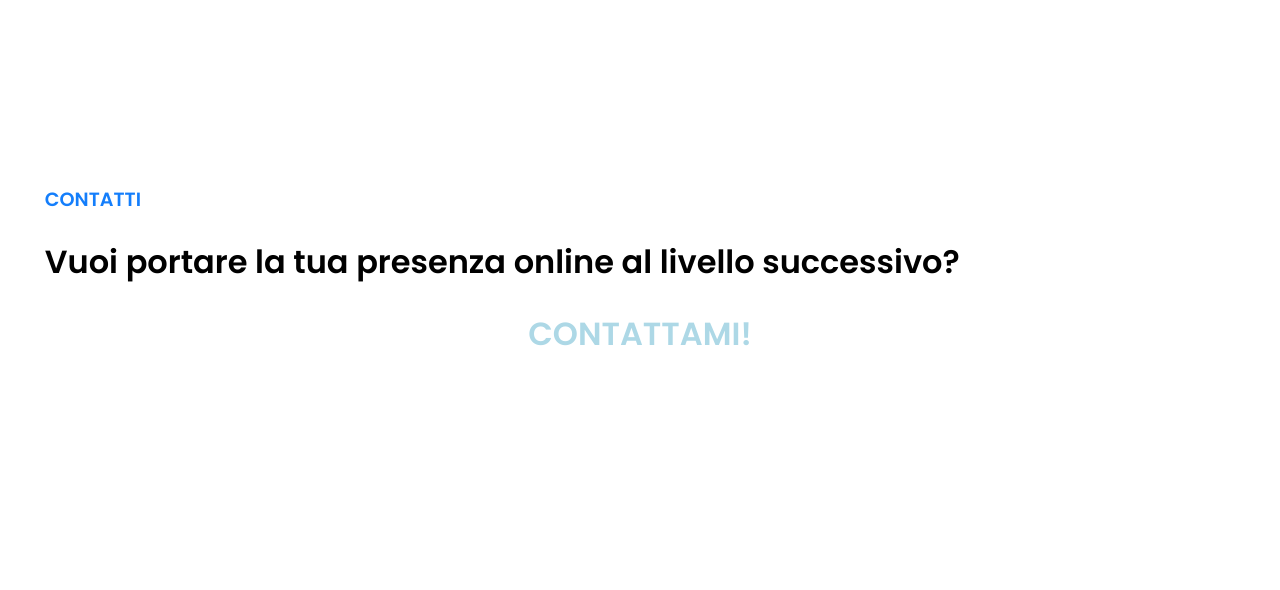
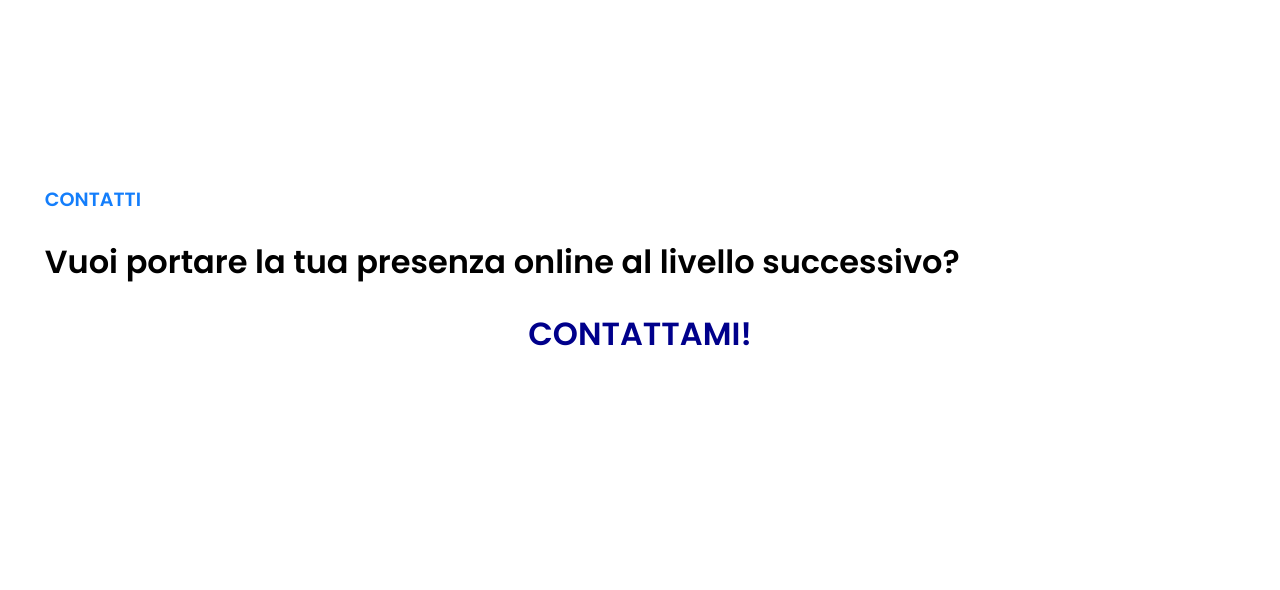
Before and after one commit to alfierilucapio/alfierilucapio.github.io, a plain HTML site: page index.html in a window 1280 px wide. Shown: the part 2233-2823 px from the top of the page. Drawn offline with nearby package versions, Linux system fonts and the light colour scheme.

Commit message:
Update style.css

```diff
--- a/assets/css/style.css
+++ b/assets/css/style.css
@@ -259,7 +259,7 @@ nav ul li a:hover {
 }
 
 .contact-title button {
-    color: lightblue;
+    color: darkblue;
     border: none;
     background-color: white;
 }
```
